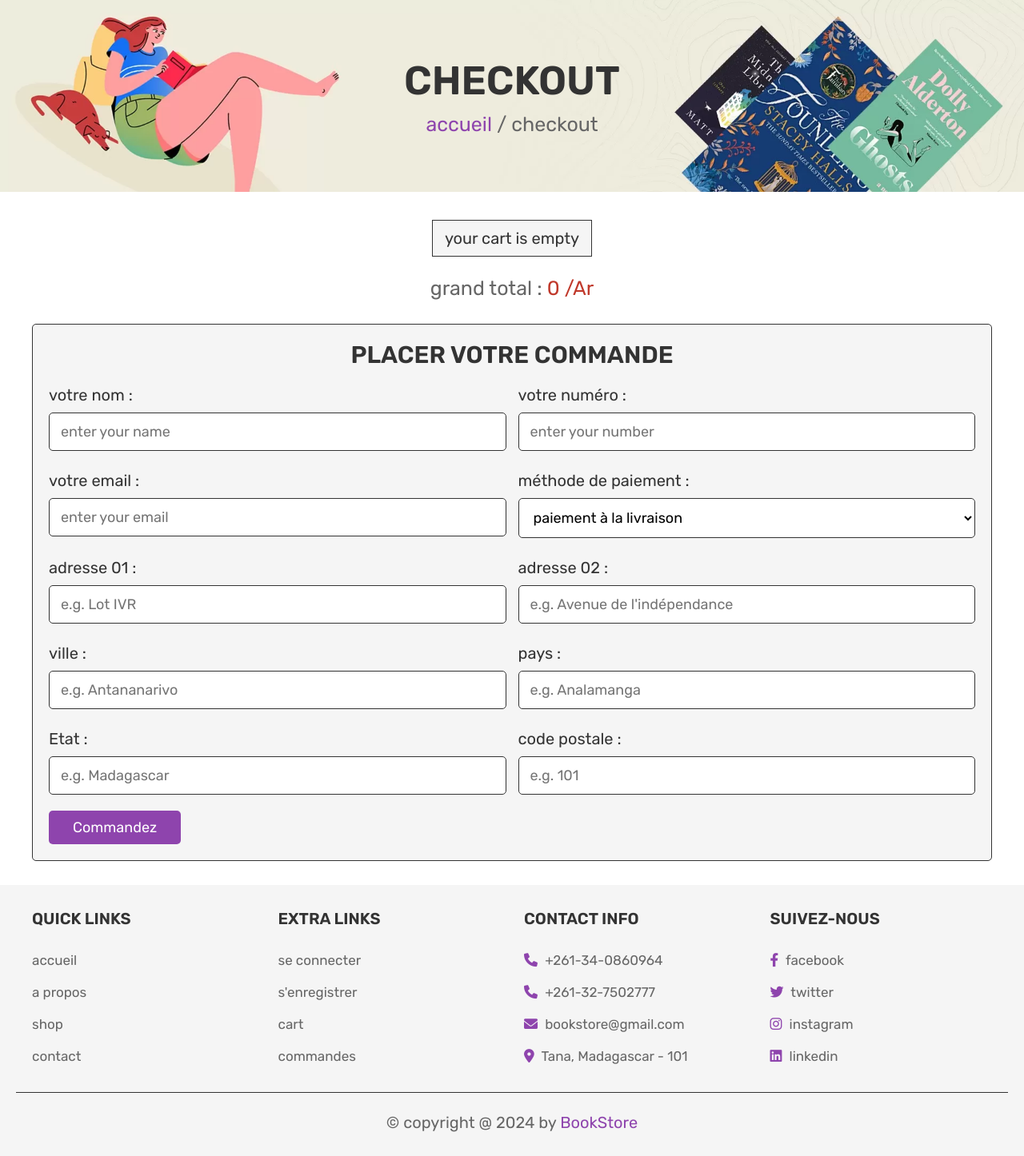
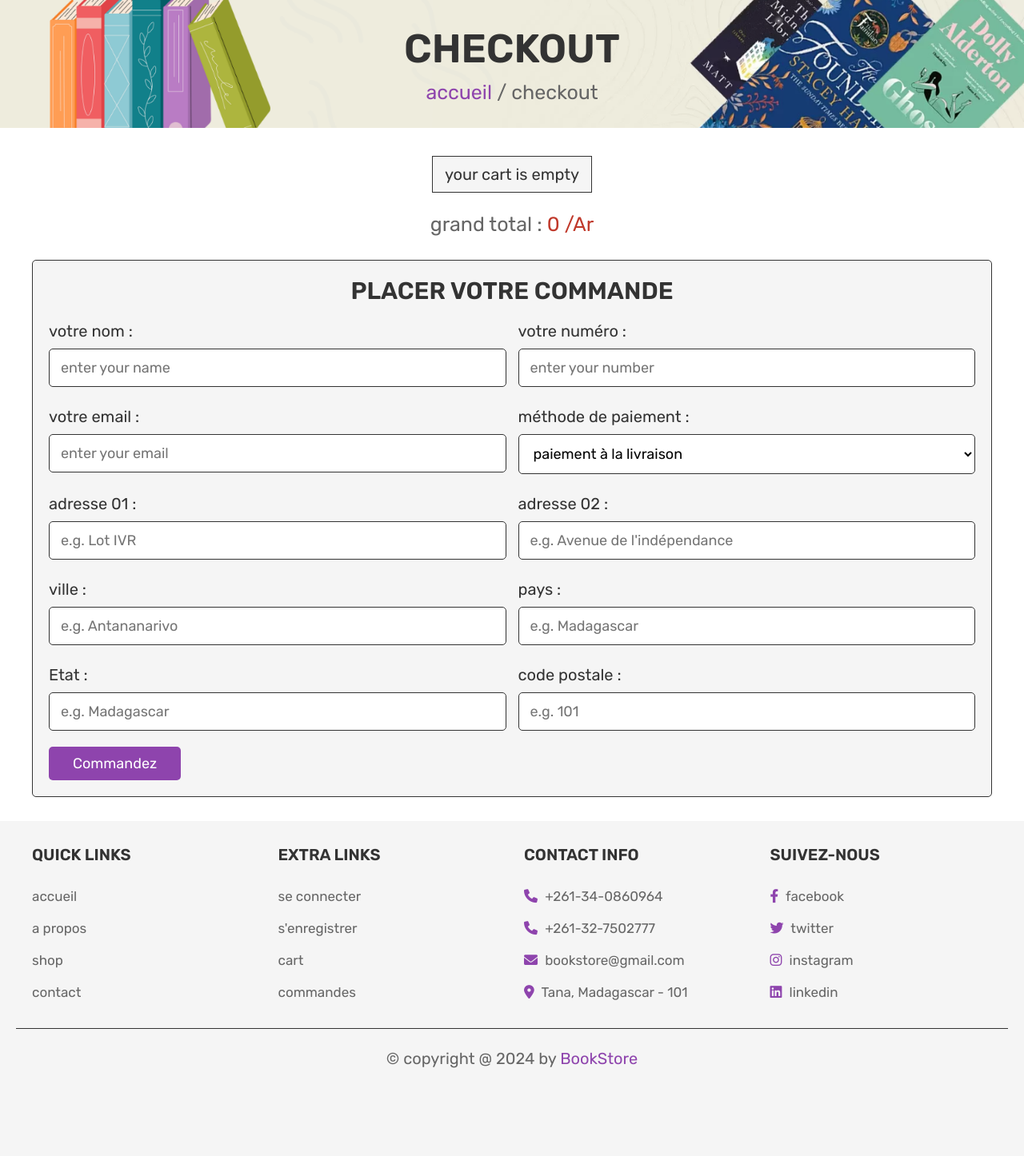
Before and after one commit to Misa100/book-store, a PHP site: page /checkout.php in a window 1280 px wide. Shown: the part 134-1580 px from the top of the page at 80% size. After the commit the page ends 1470 px from the top, so only its background shows below. Run offline with PHP 8.4, Linux system fonts and the light colour scheme; the visitor is signed in with stand-in values (Sample User, id 1); data that the repository does not hold is empty.

Commit message:
fix : design

```diff
--- a/cart.php
+++ b/cart.php
@@ -89,7 +89,7 @@ if(isset($_GET['delete_all'])){
    </div>
 
    <div style="margin-top: 2rem; text-align:center;">
-      <a href="cart.php?delete_all" class="delete-btn <?php echo ($grand_total > 1)?'':'disabled'; ?>" onclick="return confirm('delete all from cart?');">delete all</a>
+      <a href="cart.php?delete_all" class="delete-btn <?php echo ($grand_total > 1)?'':'disabled'; ?>" onclick="return confirm('delete all from cart?');">tout effacer</a>
    </div>
 
    <div class="cart-total">
--- a/checkout.php
+++ b/checkout.php
@@ -132,7 +132,7 @@ if(isset($_POST['order_btn'])){
          </div>
          <div class="inputBox">
             <span>adresse 02 :</span>
-            <input type="text" name="street" required placeholder="e.g. Avenue de l'indépendance">
+            <input type="text" name="street" placeholder="e.g. Avenue de l'indépendance">
          </div>
          <div class="inputBox">
             <span>ville :</span>
@@ -140,7 +140,7 @@ if(isset($_POST['order_btn'])){
          </div>
          <div class="inputBox">
             <span>pays :</span>
-            <input type="text" name="state" required placeholder="e.g. Analamanga">
+            <input type="text" name="state" required placeholder="e.g. Madagascar">
          </div>
          <div class="inputBox">
             <span>Etat :</span>
--- a/config.php
+++ b/config.php
@@ -1,5 +1,5 @@
 <?php
 
-$conn = mysqli_connect('localhost','root','','book-store') or die('connection failed');
+$conn = mysqli_connect('localhost','root','','book_store') or die('connection failed');
 
 ?>
--- a/css/style.css
+++ b/css/style.css
@@ -134,13 +134,13 @@ section{
 }
 
 .heading{
-   min-height: 30vh;
+   min-height: 20vh;
    display: flex;
    flex-flow: column;
    align-items: center;
    justify-content: center;
    gap:1rem;
-   background: url(../images/heading-bg.webp) no-repeat;
+   background: url(../images/book.png) no-repeat;
    background-size: cover;
    background-position: center;
    text-align: center;
```
Also changed, not shown: images/book.png (added), uploaded_img/bash_and_lucy-2.jpg (added).
